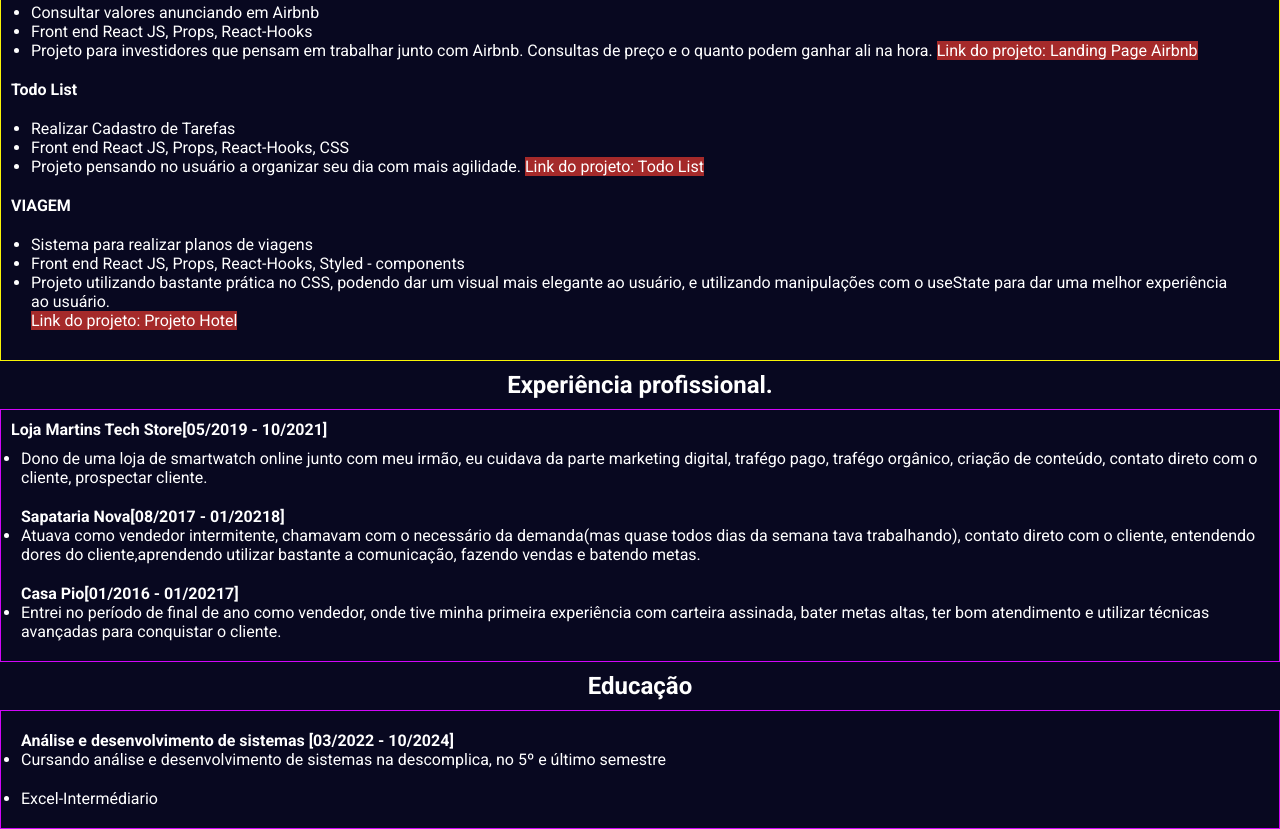
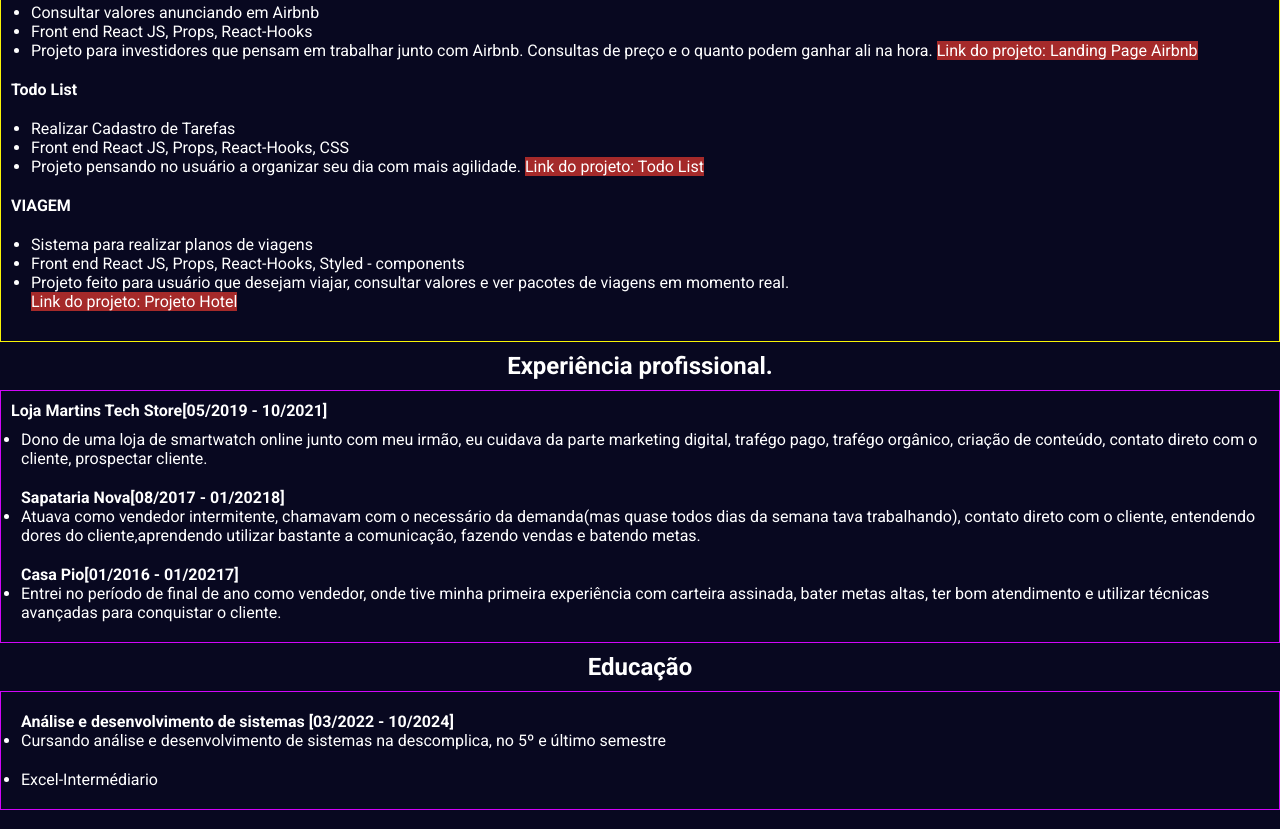
Before and after one commit to adryeldeev/curriculo2, a website: page index.html in a window 1280 px wide. Shown: the part 741-1570 px from the top of the page. Drawn offline with Linux system fonts and the light colour scheme.

Commit message:
deploy atualizacao html

```diff
--- a/index.html
+++ b/index.html
@@ -161,7 +161,7 @@
             </li>
             <li>
               <span
-                >Projeto utilizando bastante prática no CSS, podendo dar um visual mais elegante ao usuário, e utilizando manipulações com o useState para dar uma melhor experiência ao usuário.</span
+                >Projeto feito para usuário que desejam viajar, consultar valores e ver pacotes de viagens em momento real.</span
                 >
               </li>
               <a href="https://adryeldeev.github.io/projecthotel/" target="_blank" rel="noopener noreferrer" style="background-color: brown;"> Link do projeto: Projeto Hotel</a>
```
